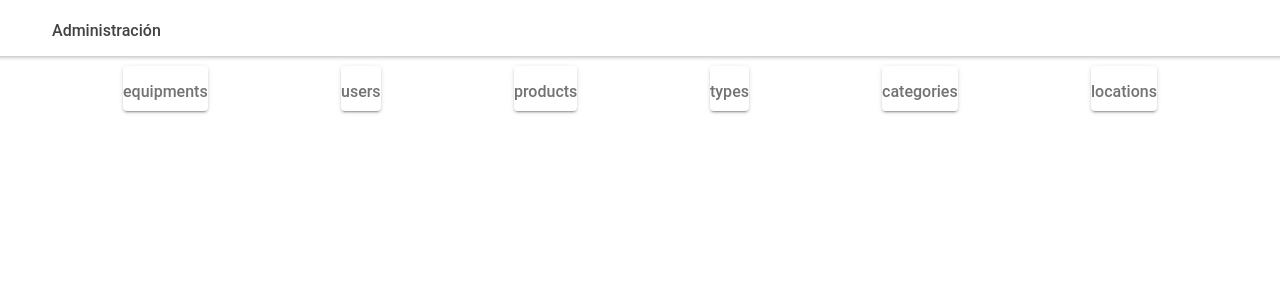
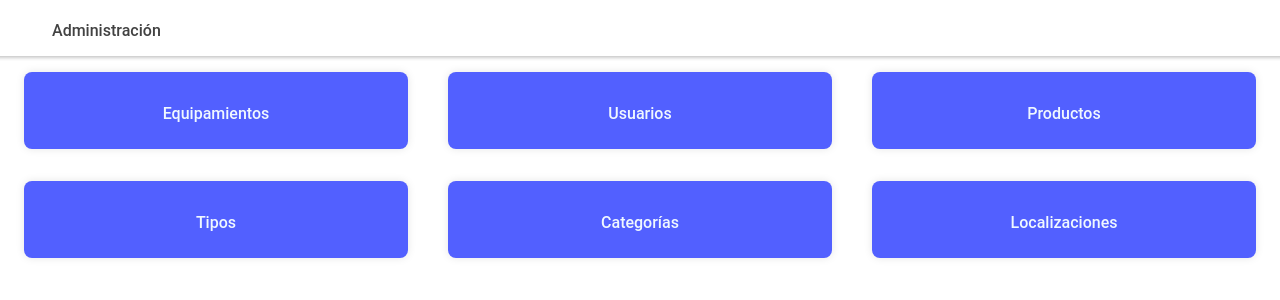
Before and after one commit to Shpm21/PROYECT-MINERA-FRONTEND, a React (Create React App) app: page /admin in a window 1280 px wide. Shown: the top 300 px of the page. Built offline with nearby package versions, Linux system fonts and the light colour scheme.

Commit message:
refactor a OptionCard component and create css

```diff
--- /dev/null
+++ b/src/pages/Admin/components/OptionCard.css
@@ -0,0 +1,31 @@
+.admin-card-option {
+  display: flex;
+  flex-direction: column;
+  justify-content: center;
+  align-items: center;
+  /* width: 100%;
+  height: 100%; */
+  padding: 1rem;
+  border-radius: 0.5rem;
+  background-color: #5260ff;
+  color: aliceblue;
+  box-shadow: 0 0 0.5rem rgba(0, 0, 0, 0.1);
+  transition: all 0.2s ease-in-out;
+}
+
+.admin-card-option h6 {
+  text-align: center;
+}
+
+.admin-card-option:hover {
+  transform: scale(1.040);
+  box-shadow: 0 0 0.5rem rgba(0, 0, 0, 0.2);
+  background-color: #000fb8;
+}
+
+@media screen and (min-width: 768px) {
+  .admin-card-option {
+    width: 30%;
+    margin: 1rem;
+  }
+}
--- a/src/pages/Admin/components/OptionCard.tsx
+++ b/src/pages/Admin/components/OptionCard.tsx
@@ -1,15 +1,17 @@
 import { IonCard } from '@ionic/react'
+import './OptionCard.css'
 
 interface Props {
   option: string
   index: number
+  text: string
 }
 
-const OptionCard: React.FC<Props> = ({ option, index }) => {
+const OptionCard: React.FC<Props> = ({ option, index, text }) => {
   return (
     <>
-      <IonCard key={index} routerLink={`/${option}`}>
-        <h6>{option}</h6>
+      <IonCard key={index} routerLink={`/${option}`} class="admin-card-option">
+        <h6>{text}</h6>
       </IonCard>
     </>
   )
```
